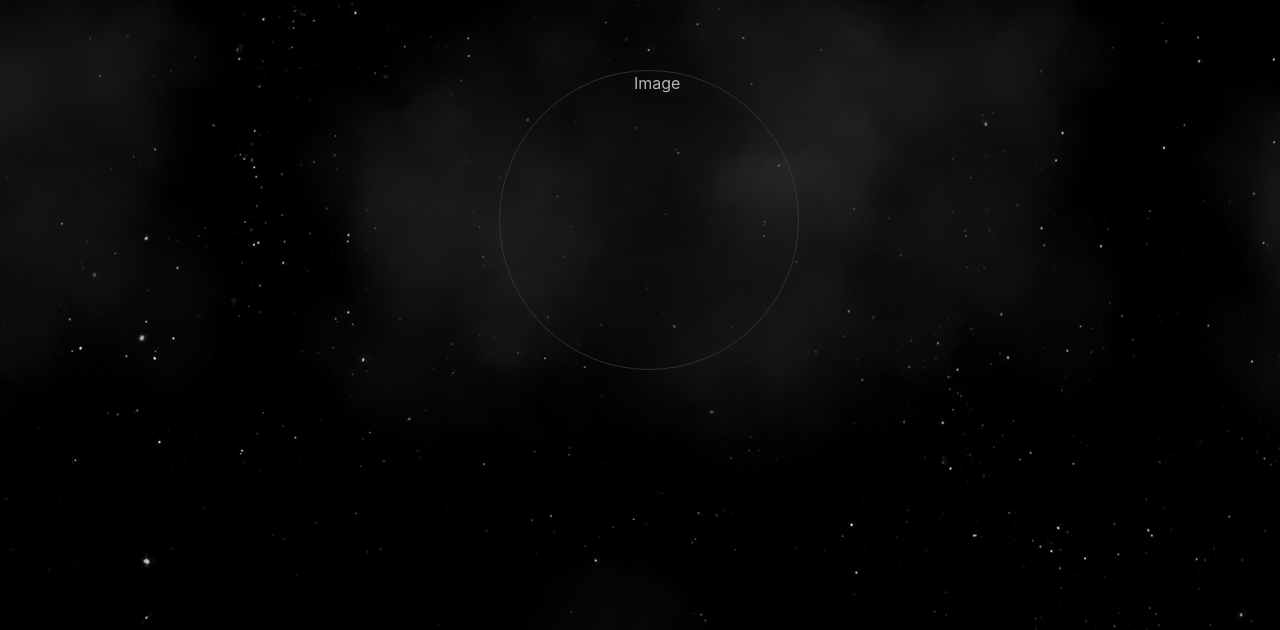
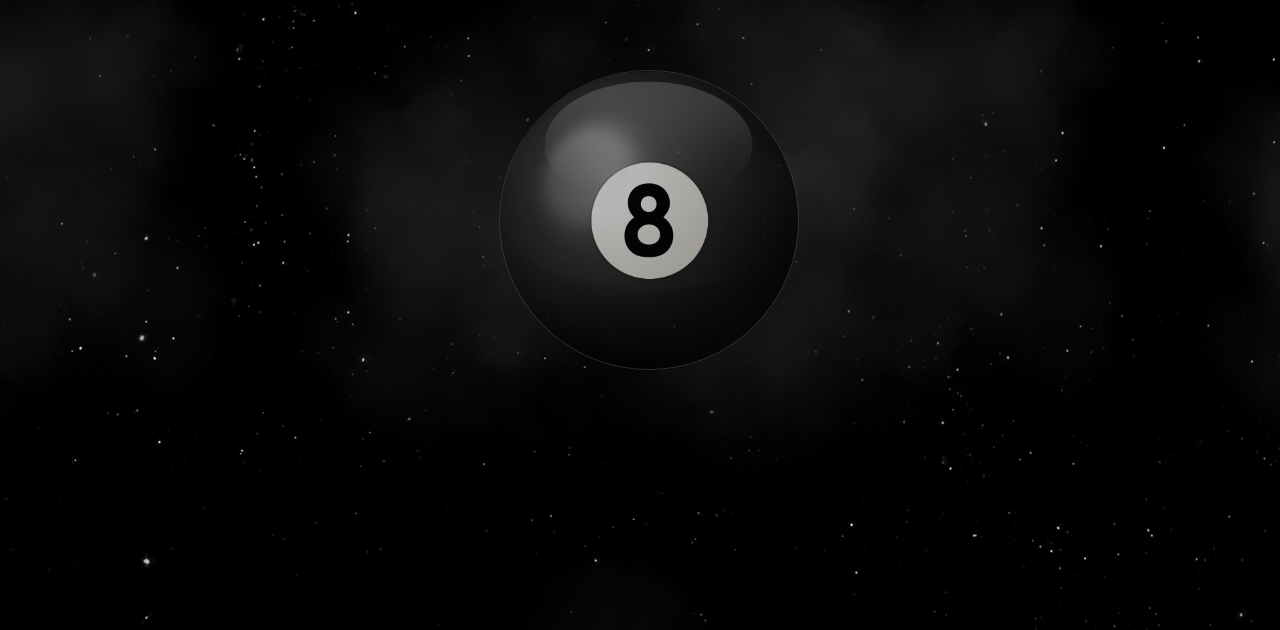
Before and after one commit to keatox/magic-8-ball, a plain HTML site: page index.html in a window 1280 px wide. Shown: the part 170-800 px from the top of the page. Drawn offline with nearby package versions, Linux system fonts and the light colour scheme; files whose address does not match are found by name.

Commit message:
Update index.html

```diff
--- a/index.html
+++ b/index.html
@@ -20,7 +20,7 @@
         </div>
             <div>
             <button class="btn btn-primary" onClick="shake()">
-                <img src="ball.png" alt="Image" id="ball">
+                <img src="images/ball.png" alt="Image" id="ball">
             </button>
         </div>
         <div id="fortune">
```
